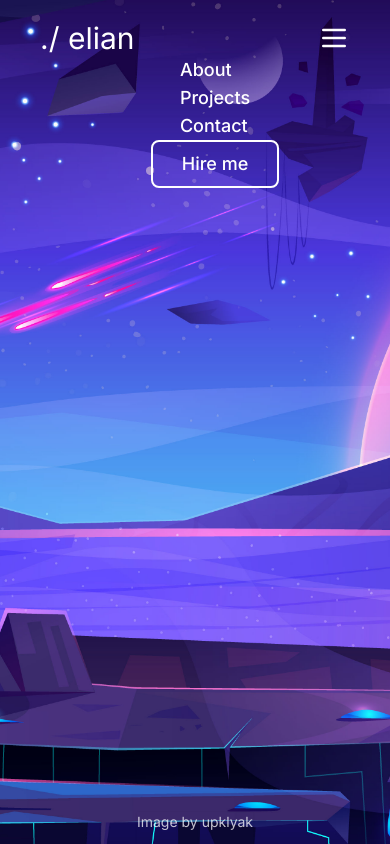
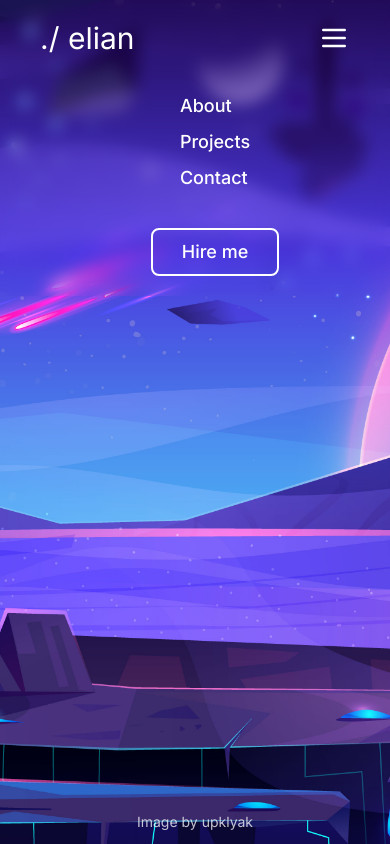
Before and after one commit to elianoli/elian-portfolio, a Next.js app: page / in a window 390 px wide. Both pictures are taken after a click on the icon 334 px from the left and 44 px from the top of the page. Built offline with nearby package versions, Linux system fonts and the light colour scheme.

Commit message:
updated space and added backdrop

```diff
--- a/app/components/Navbar/index.tsx
+++ b/app/components/Navbar/index.tsx
@@ -9,7 +9,7 @@ const Navbar = () => {
 
   return (
     <>
-      <nav className="nav">
+      <nav className={`nav ${toggle ? "gap-9 backdrop-blur rounded-xl" : ""}`}>
         {/* Logo */}
         <h2 className="text-3xl text-white order-1">
           <a href="#">./&nbsp;elian</a>
@@ -23,7 +23,7 @@ const Navbar = () => {
         >
           <ul
             className={`links ${
-              toggle ? "flex flex-col md:flex-row flex-wrap order-2" : ""
+              toggle ? "flex flex-col md:flex-row flex-wrap gap-2" : ""
             }`}
           >
             <a href="#">About</a>
```
